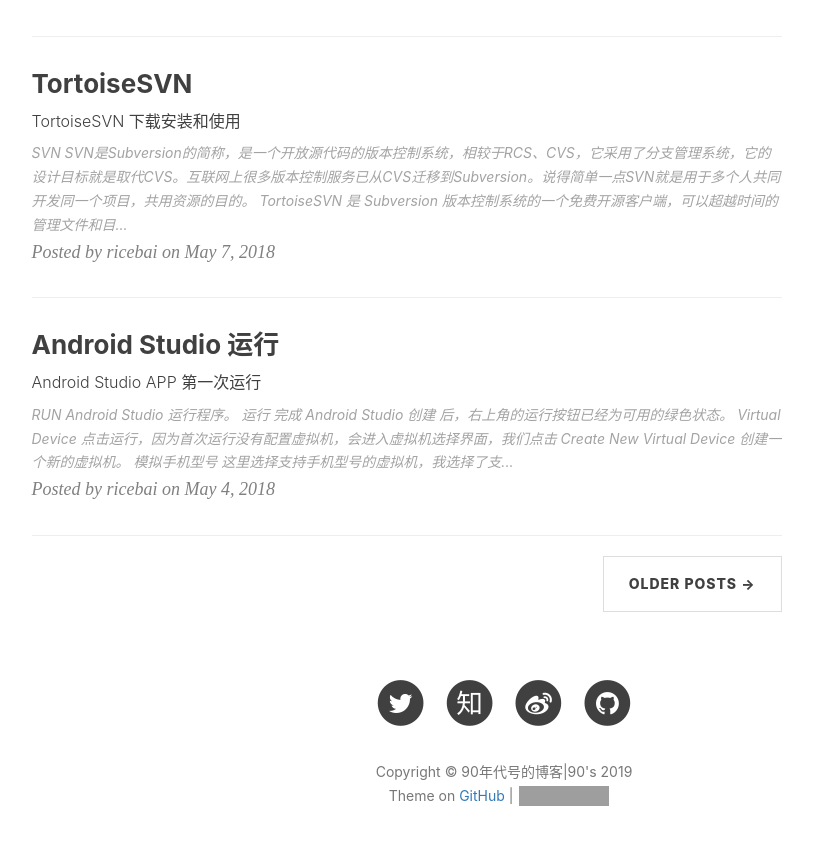
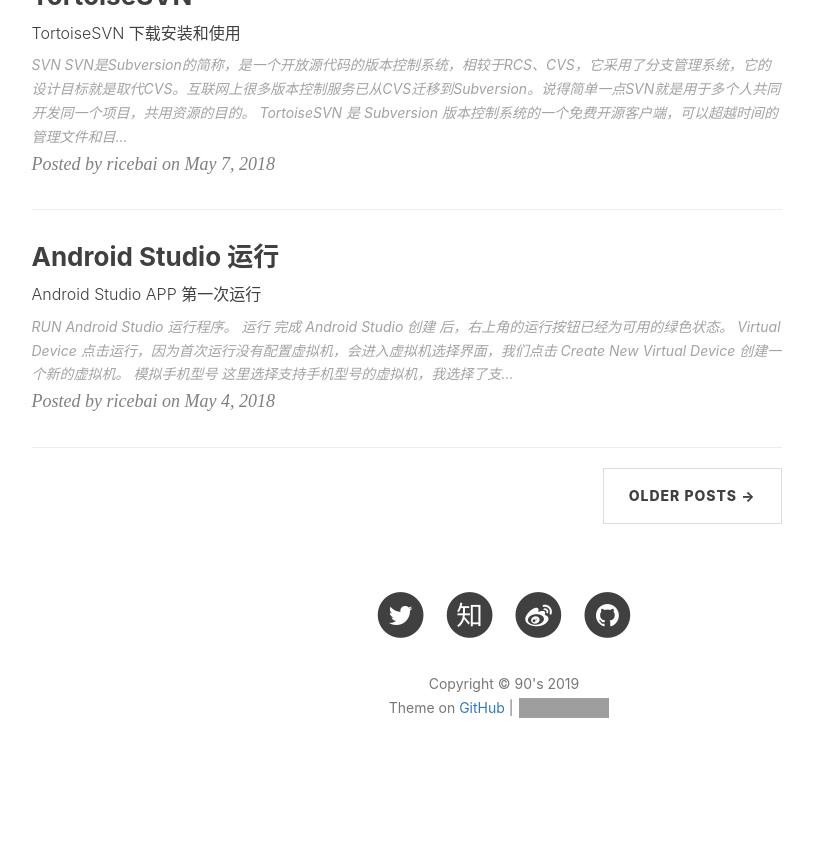
Before and after one commit to ricebai/ricebai.github.io, a Jekyll site: the page built from index.html, in a window 1280 px wide and 900 px high, scrolled down 2342 px. Shown: the top 845 px of the window, without its empty margins (136-949 px from the left). Built offline with Jekyll 4.4.1, drawn with Linux system fonts in a browser that asks for light colours; nearby versions of some CDN libraries; the list of posts is cut into pages by our own code; comment, search, counter and statistics services are not loaded; after the commit the page ends 3154 px from its top, so only the background shows below that; some of the changed text lies outside the part shown; grey boxes are pictures that could not be loaded.

Commit message:
intellij idea

```diff
--- a/_config.yml
+++ b/_config.yml
@@ -1,6 +1,6 @@
 # Site settings
-title: 90年代号的博客|90's
-SEOTitle: 90's
+title: 90's
+SEOTitle: 90年代号的博客|90's
 header-img: img/home-bg.jpg
 email: ricebai.me@gmail.com
 description: "Every failure is leading towards success."
```
